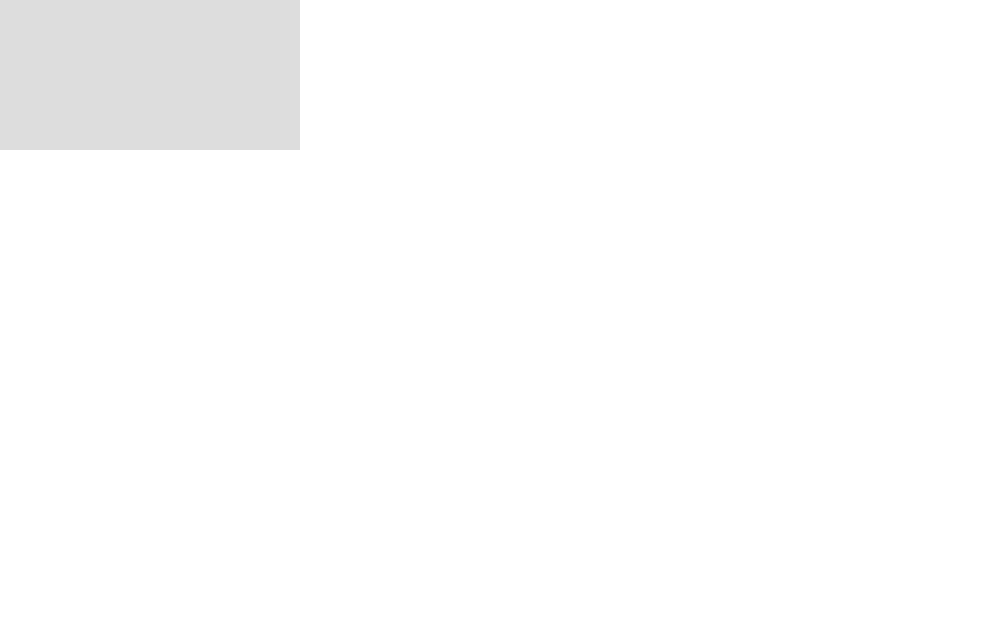
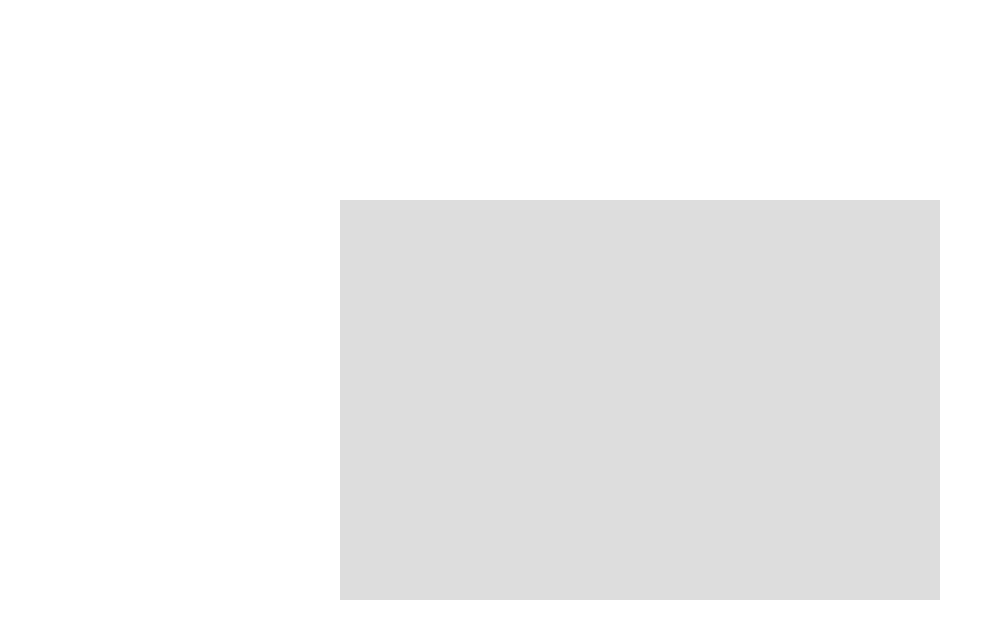
Before and after one commit to JMiller-2020/GMTK-2019, a plain HTML site: page index.html in a window 1280 px wide. Shown: the whole page, without its empty margins (0-1003 px from the left). Drawn offline with Linux system fonts and the light colour scheme.

Commit message:
basic canvas styling

```diff
--- a/index.html
+++ b/index.html
@@ -13,7 +13,7 @@
         <script src="main.js"></script>
     </head>
     <body>
-        <canvas id="game-canvas">
+        <canvas id="game-canvas" width="600px" height="400px">
 
         </canvas>
     </body>
--- a/style.css
+++ b/style.css
@@ -1,6 +1,13 @@
 * {
     margin: 0px;
-    padding: 0px;
+}
+
+html, body {
+    width: 100%;
+    height: 100%;
+    display: flex;
+    align-items: center;
+    justify-content: center;
 }
 
 #game-canvas {
```
